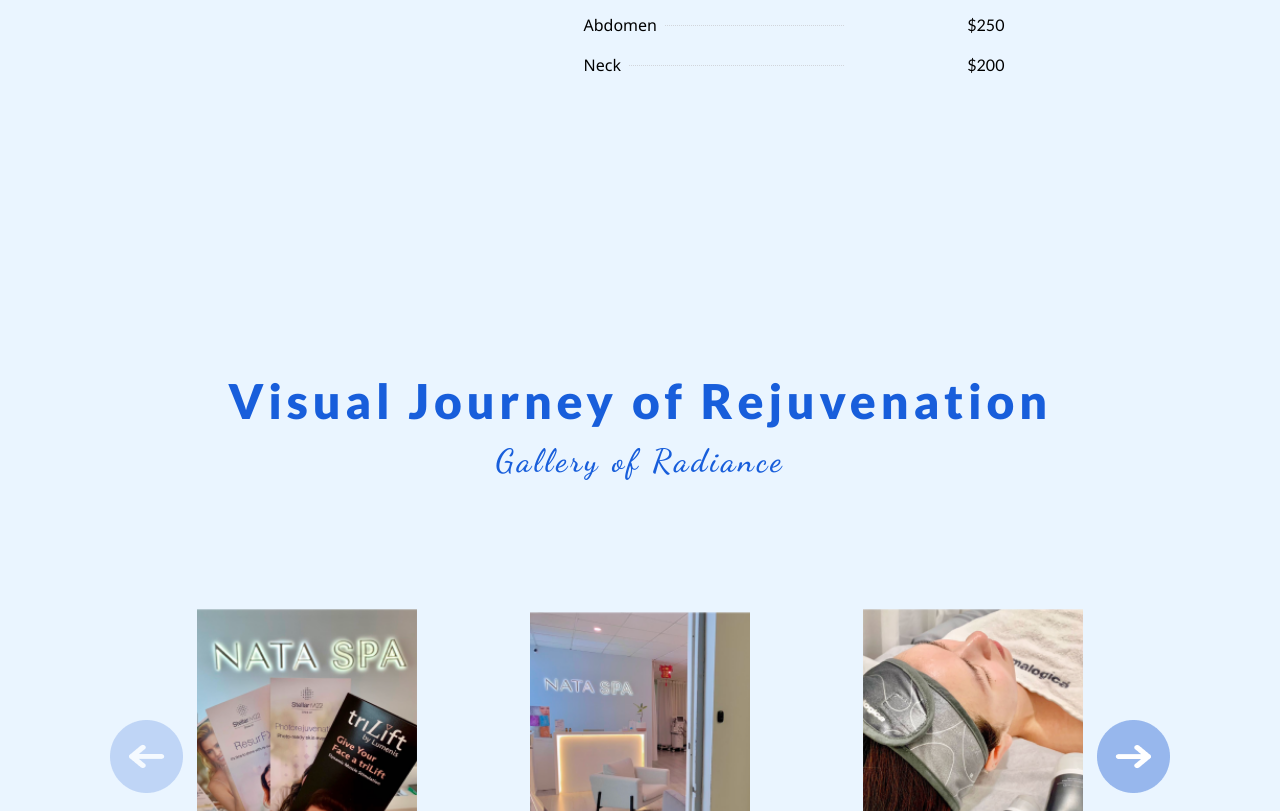
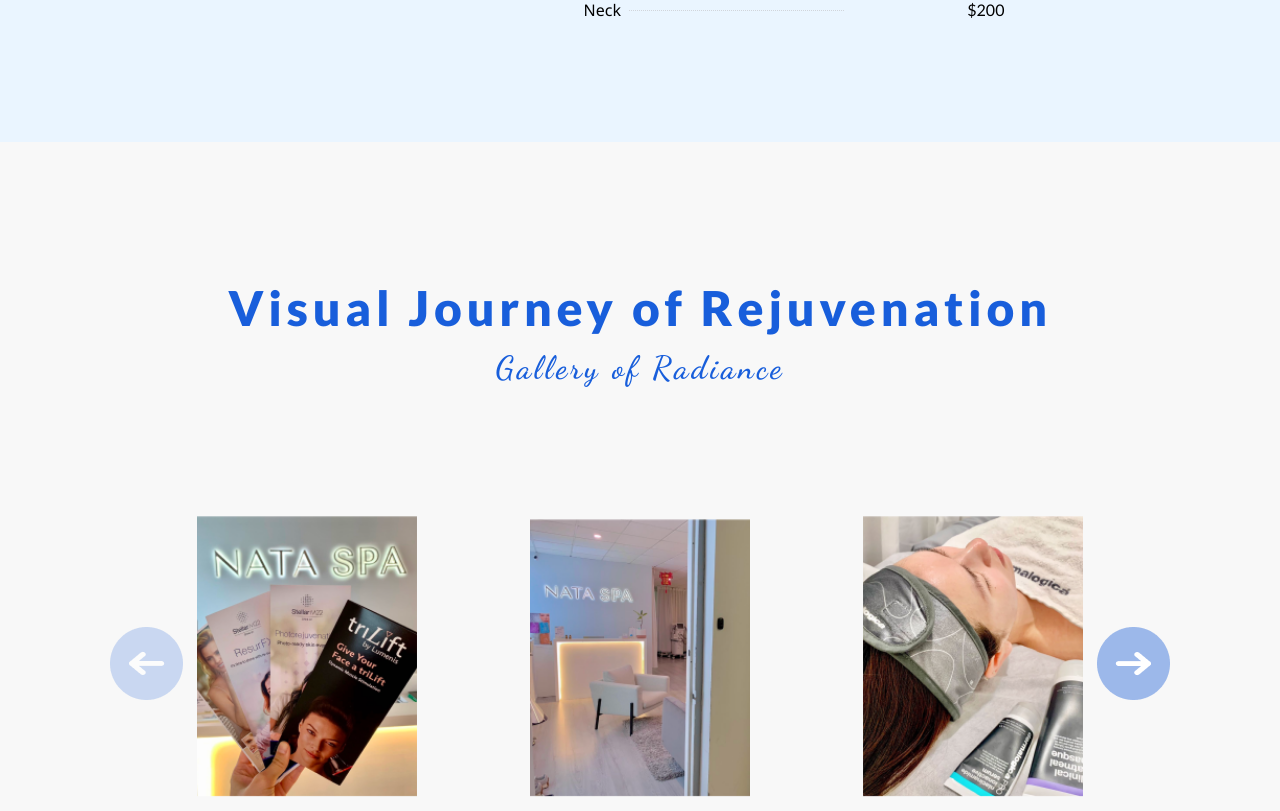
Before and after one commit to chencheng0924/Nata_spa, a Vue app: page / in a window 1280 px wide. Shown: the part 4749-5560 px from the top of the page. Built offline with nearby package versions, Linux system fonts and the light colour scheme; what vue3-lottie would draw is missing.

Commit message:
fix/修正

```diff
--- a/src/views/home.vue
+++ b/src/views/home.vue
@@ -234,12 +234,12 @@ onMounted(() => {
               <hr>
               <span>PERFECT SKIN</span>
             </div>
-            <div class="text-[#000] text-[18px] font-[400] leading-5 lato w-[75%] tracking-widest">
+            <div class="text-[#000] text-[18px] font-[400] leading-5 lato w-full tracking-widest">
               Established in 2021, Nata Spa NY is dedicated to providing our clients with exceptional care through our
               professionally trained staff. We offer the most effective treatments to maintain and enhance the health
               and beauty of your skin.
             </div>
-            <div class="text-[#000] text-[18px] font-[400] leading-5 lato w-[75%] tracking-widest">
+            <div class="text-[#000] text-[18px] font-[400] leading-5 lato w-full tracking-widest">
               Our team is committed to delivering personalized skincare advice, customized routines, and expert guidance
               to help you achieve a radiant complexion every day. Join us and discover how we can assist you in
               revealing your true beauty.
@@ -325,7 +325,7 @@ onMounted(() => {
       </div>
     </div>
   </div> -->
-  <div id="GALLERY" class="w-full h-[846px] bg-secondBg flex flex-col items-center pt-[168px] gap-[84px]">
+  <div id="GALLERY" class="w-full bg-[#f8f8f8] flex flex-col items-center py-[130px] gap-[84px]">
     <div class="flex flex-col items-center">
       <div class="lato font-extrabold text-second tracking-widest text-[48px] lato">Visual Journey of Rejuvenation</div>
       <div class="font-[600] text-second tracking-widest text-[32px] dancingScript">Gallery of Radiance</div>
@@ -392,7 +392,7 @@ onMounted(() => {
       class="absolute bottom-[80px] left-[50%] translate-x-[-50%] lato font-extrabold text-[64px] text-white italic">Unveil
       Your True Beauty Today!</span>
   </div>
-  <div class="flex px-[12.5%] py-[5rem]">
+  <div class="flex px-[12.5%] py-[6rem]">
     <div>
       <img src="@/assets/img/logo.png" alt="">
     </div>
```
